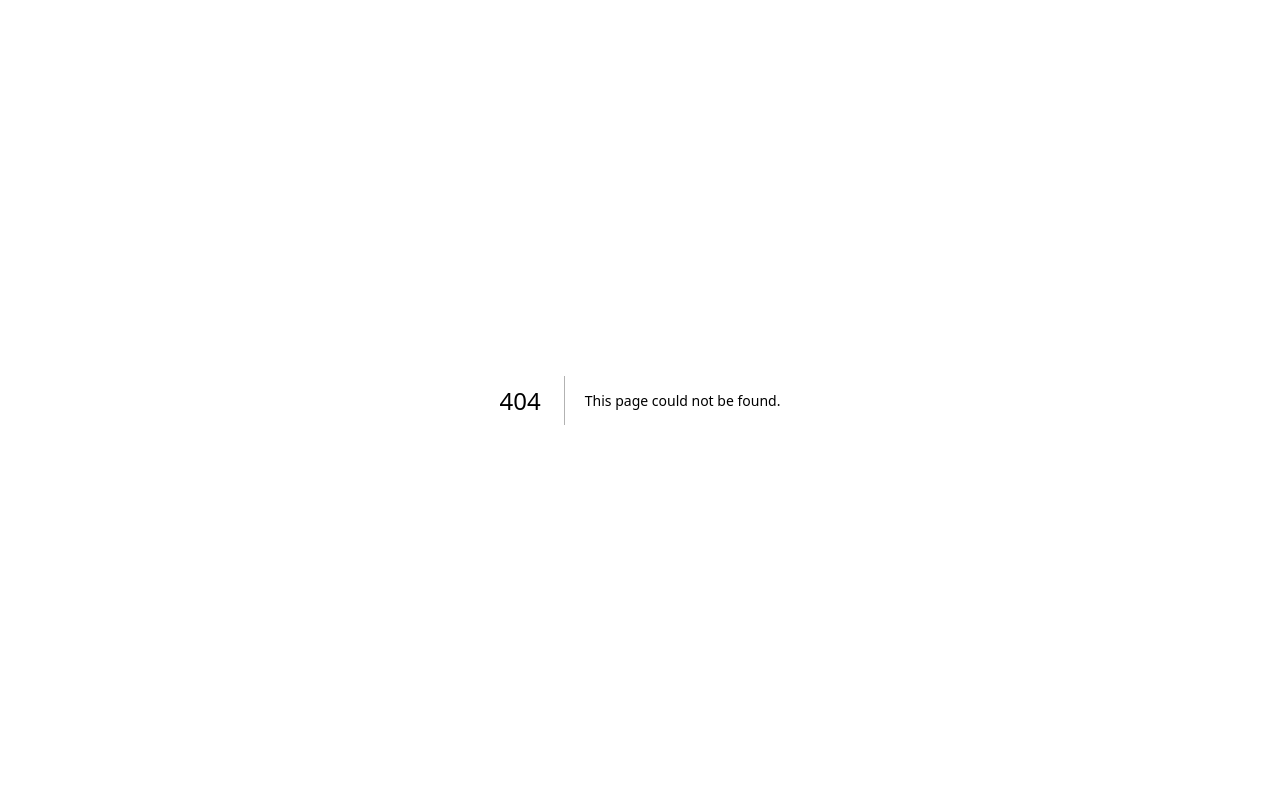
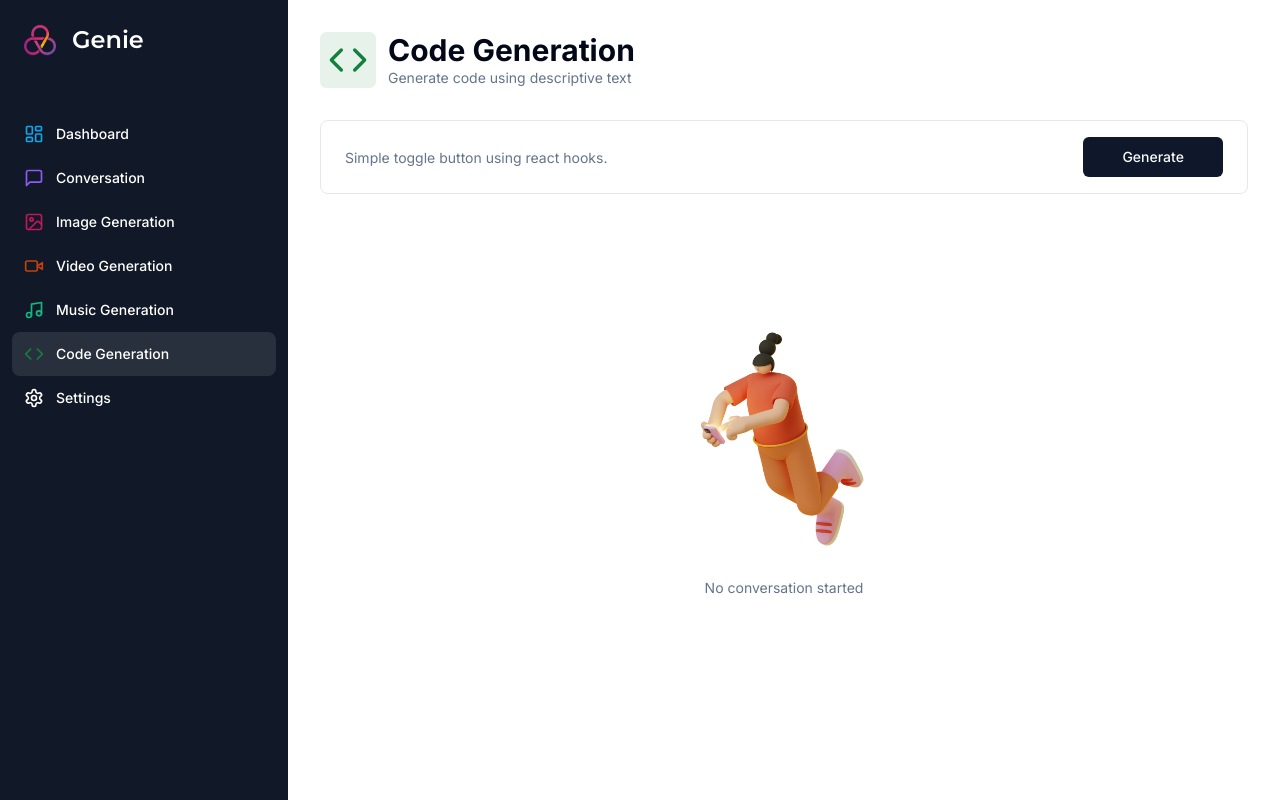
Before and after one commit to manjul22/genie-ai-saas, a Next.js app: page /code in a window 1280 px wide. Before the commit this address had no page. Built offline with nearby package versions, Linux system fonts and the light colour scheme.

Commit message:
code generation api

```diff
--- /dev/null
+++ b/app/(dashboard)/(routes)/code/constants.ts
@@ -0,0 +1,6 @@
+import * as z from "zod";
+export const formSchema = z.object({
+    prompt: z.string().min(1,{
+        message: "Prompt is required",
+    }),
+})
--- /dev/null
+++ b/app/(dashboard)/(routes)/code/page.tsx
@@ -0,0 +1,135 @@
+"use client";
+
+import * as z from "zod";
+import Heading from '@/components/heading'
+import React, { useState } from 'react';
+import { Code } from "lucide-react";
+import { useForm } from 'react-hook-form';
+import axios from "axios";
+import { formSchema } from "./constants";
+import { zodResolver } from "@hookform/resolvers/zod";
+import { Form, FormControl, FormField, FormItem } from "@/components/ui/form";
+import { Input } from "@/components/ui/input";
+import { Button } from "@/components/ui/button";
+import { useRouter } from "next/navigation";
+import OPENAI from "openai";
+import { Empty } from "@/components/empty";
+import { Loader } from "@/components/loader";
+import { cn } from "@/lib/utils";
+import { UserAvatar } from "@/components/user-avatar";
+import { BotAvatar } from "@/components/bot-avatar";
+import ReactMarkdown from "react-markdown";
+
+const CodePage = () => {
+    const router = useRouter();
+    const [messages, setMessages] = useState<OPENAI.Chat.ChatCompletionMessage[]>([]);
+
+    const form = useForm<z.infer<typeof formSchema>>({
+        resolver: zodResolver(formSchema),
+        defaultValues: {
+            prompt: ""
+        }
+    });
+
+    const isLoading = form.formState.isSubmitting;
+    const onSubmit = async (values: z.infer<typeof formSchema>) => {
+        try {
+            const userMessage: OPENAI.Chat.ChatCompletionMessage = {
+                role: "user",
+                content: values.prompt,
+            }
+            const newMessages = [...messages, userMessage];
+
+            const resonse = await axios.post("api/code", {
+                messages: newMessages,
+            });
+
+            setMessages((current) => [...current, userMessage, resonse.data]);
+            form.reset();
+
+        } catch (error: any) {
+            //TODO: Open pro Modal
+            console.log(error);
+        } finally {
+            router.refresh();
+        }
+    };
+
+    return (
+        <div>
+            <Heading
+                title="Code Generation"
+                description='Generate code using descriptive text'
+                icon={Code}
+                iconColor='text-green-700'
+                bgColor='bg-green-700/10'
+            />
+            <div className='px-4 lg:px-8'>
+                <div>
+                    <Form {...form}>
+                        <form
+                            onSubmit={form.handleSubmit(onSubmit)}
+                            className="rounded-lg border w-full p-4 px-3 md:px-6 focus-within:shadow-sm grid grid-cols-12 gap-2"
+                        >
+                            <FormField
+                                name="prompt"
+                                render={({ field }) => (
+                                    <FormItem className="col-span-12 lg:col-span-10">
+                                        <FormControl className="m-0 p-0">
+                                            <Input
+                                                className="border-0 outline-none focus-visible:ring-0 focus-visible:ring-transparent"
+                                                disabled={isLoading}
+                                                placeholder="Simple toggle button using react hooks."
+                                                {...field}
+                                            />
+                                        </FormControl>
+                                    </FormItem>
+                                )}
+                            />
+                            <Button className="col-span-12 lg:col-span-2 w-full" disabled={isLoading}>
+                                Generate
+                            </Button>
+                        </form>
+                    </Form>
+                </div>
+                <div className="space-y-4 mt-4">
+                    {isLoading && (
+                        <div className="p-8 rounded-lg w-ful flex items-center justify-center bg-muted">
+                            <Loader />
+                        </div>
+                    )}
+                    {messages.length === 0 && !isLoading && (
+                        <Empty label="No conversation started" />
+                    )}
+                    <div className="flex flex-col-reverse gap-y-4">
+                        {messages.map((message) => (
+                            <div
+                                key={message.content}
+                                className={cn("p-8 w-full flex items-start gap-x-8 rounded-lg", message.role === "user" ? "bg-white border border-black/10" : "bg-muted")}
+                            >
+                                {message.role === "user" ? <UserAvatar /> : <BotAvatar />}
+                                <ReactMarkdown
+                                components={{
+                                    pre: ({node, ...props}) => (
+                                        <div className="overflow-auto w-full my-2 bg-black/10 p-2 rounded-lg">
+                                            <pre {...props}/>
+                                        </div>
+                                    ),
+                                    code: ({node, ...props}) => (
+                                        <code className="bg-black/10 rounded-lg p-1" {...props}/>
+                                    )
+                                }}
+                                className="text-sm overflow-hidden leading-7"
+                                >
+                                    {message.content || ""}
+                                </ReactMarkdown>
+                            </div>
+                        ))}
+                    </div>
+                </div>
+            </div>
+        </div>
+    )
+}
+
+export default CodePage
--- /dev/null
+++ b/app/api/code/route.ts
@@ -0,0 +1,43 @@
+import { auth } from '@clerk/nextjs';
+import { NextResponse } from 'next/server';
+import OpenAI from 'openai';
+
+const openai = new OpenAI({
+    apiKey: process.env.OPENAI_API_KEY
+});
+
+const instructionMessage: OpenAI.Chat.ChatCompletionMessage = {
+    role: "system",
+    content: "You are a code generator. You must answer only in markdown code snippets. Use code comments for explanations."
+}
+
+export async function POST(
+    req: Request
+) {
+    try {
+        const {userId} = auth();
+        const body = await req.json();
+        const {messages} = body;
+
+        if(!userId) {
+            return new NextResponse("Unauthorized",{status: 401});
+        }
+        if(!openai.apiKey) {
+            return new NextResponse("OpenAI Api key not configured",{status: 500});
+        }
+
+        if(!messages) {
+            return new NextResponse("Messages are required",{status:400});
+        }
+
+        const response = await openai.chat.completions.create({
+            model: "gpt-3.5-turbo",
+            messages: [instructionMessage, ...messages]
+        });
+        return NextResponse.json(response.choices[0].message);
+
+    }catch(error) {
+        console.log("CODE_ERROR",error);
+        return new NextResponse("Internal error",{status: 500});
+    }
+}
--- a/package.json
+++ b/package.json
@@ -24,6 +24,7 @@
     "react": "latest",
     "react-dom": "latest",
     "react-hook-form": "^7.47.0",
+    "react-markdown": "^9.0.0",
     "tailwind-merge": "^1.14.0",
     "tailwindcss-animate": "^1.0.7",
     "zod": "^3.22.2"
```
Also changed, not shown: 1 other file (tests, documents, lock files or other folders).
